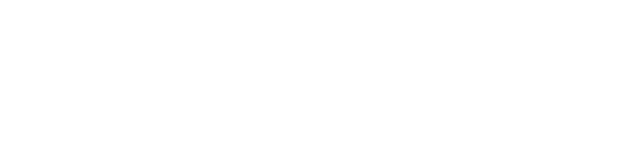
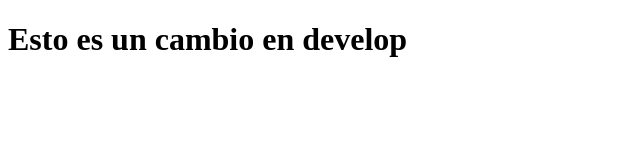
Before and after one commit to camifrancia/coderhouse, a plain HTML site: page index.html in a window 1280 px wide. Shown: the whole page, without its empty margins (0-640 px from the left). Drawn offline with Linux system fonts and the light colour scheme.

Commit message:
cambios en develop

```diff
--- a/index.html
+++ b/index.html
@@ -7,6 +7,6 @@
     <title>Trabajando con github</title>
 </head>
 <body>
-
+    <h1>Esto es un cambio en develop</h1>
 </body>
 </html>
```
